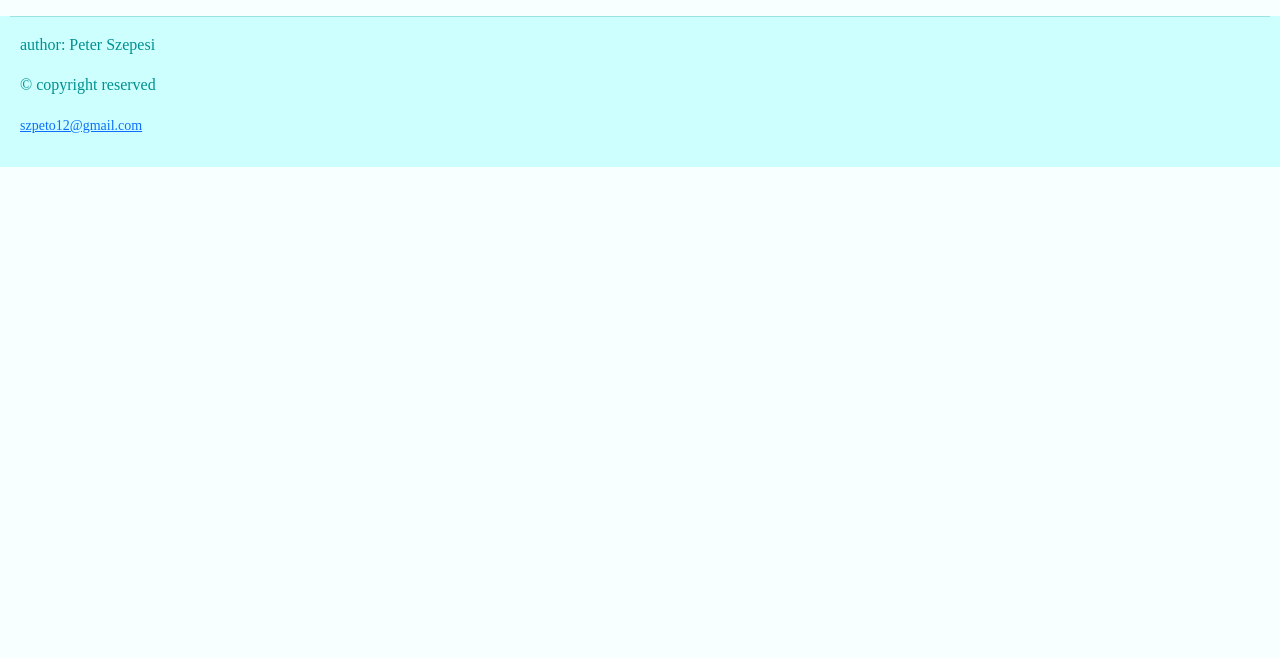
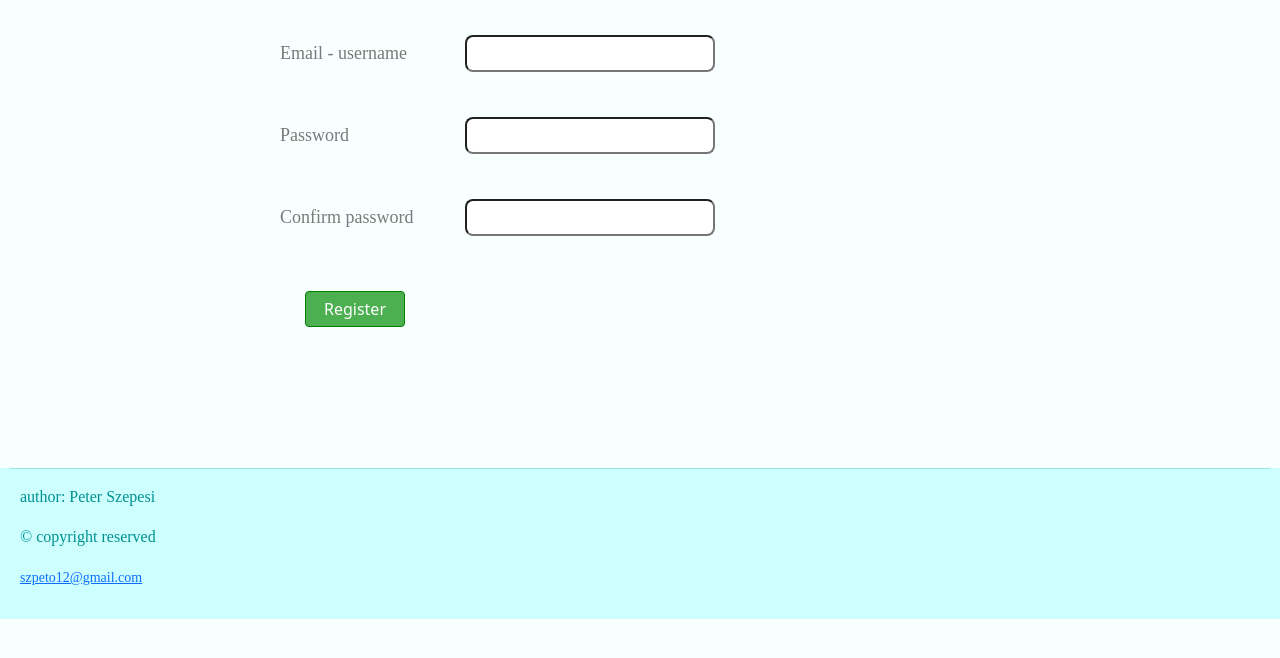
Before and after one commit to SzPeto/Python-Flask-website, a Flask app: page /register in a window 1280 px wide. Shown: the part 56-714 px from the top of the page. Run offline with Flask 3, Linux system fonts and the light colour scheme.

Commit message:
Version v0.4.9.2

```diff
--- a/Main.py
+++ b/Main.py
@@ -61,11 +61,17 @@ def weather_app():
 @app.route("/register", methods=["GET", "POST"])
 def register():
     form = RegistrationForm()
+
+    if request.method == "POST":
+        print(f"def register : test")
+
     return render_template("register.html", title="Register", form=form)
 
 @app.route("/login", methods=["GET", "POST"])
 def login():
     form = LoginForm()
+    if request.method == "POST":
+        print(f"def login : test")
     return render_template("login.html", title="Login", form=form)
 
 # Main *******************************************************************************************************
--- a/static/Styles/styles.css
+++ b/static/Styles/styles.css
@@ -22,6 +22,18 @@ footer {
 }
 
 /* Layout **************************************************************************************************** */
+.base-h-box {
+    display: flex;
+    flex-direction: row;
+    margin: 10px;
+}
+
+.base-v-box {
+    display: flex;
+    flex-direction: column;
+    margin: 10px;
+}
+
 .v-box-container-main {
     display: flex;
     flex-direction: column;
@@ -103,9 +115,24 @@ footer {
     border-bottom: 1px solid rgb(188, 222, 222);
 }
 
+.register-grid {
+    display: grid;
+    grid-template-columns: 150px 1fr; /*First column is 150px wide Second column takes up all the remaining space (fr stands for fraction of available space)*/
+    gap: 15px 20px; /* row gap, column gap */
+    align-items: center;
+    margin-top: 20px;
+    margin-bottom: 20px;
+    margin-left: 20%;
+    text-align: left;
+}
+
 /* Containers ************************************************************************************************** */
 .base-container {
-    margin: 10px 10px 10px 10px;
+    margin: 10px 40px 10px 40px;
+}
+
+.register-button-container {
+    padding: 40px;
 }
 
 .footer-container {
@@ -185,6 +212,26 @@ footer {
 }
 
 /* Buttons ***************************************************************************************************** */
+.register-button {
+  padding: 5px 10px;
+  background-color: rgb(76, 175, 80);
+  border: 1px solid green;
+  color: white;
+  text-decoration: none;
+  border-radius: 4px;
+  cursor: pointer;
+  margin: 25px;;
+}
+
+.register-button:hover {
+    background-color: rgb(69, 160, 73);
+}
+
+.register-button:active {
+    background-color: rgb(51, 144, 58);
+    border: 1px inset green;
+}
+
 #city-submit {
   padding: 5px 10px;
   background-color: rgb(76, 175, 80);
@@ -206,11 +253,21 @@ footer {
 }
 
 /* Input fields ******************************************************************************************** */
-input[type="text"] {
+.weather-input {
     font-size: 18px;
     border-radius: 8px;
     padding: 6px 12px;
     width: 80%;        /* preferred width (usually fills container) */
+    max-width: 300px;   /* maximum width */
+    min-width: 80px;   /* minimal width */
+    margin: 15px;
+}
+
+.register-input {
+    font-size: 14px;
+    border-radius: 8px;
+    padding: 6px 12px;
+    width: 250px;        /* preferred width (usually fills container) */
     max-width: 300px;   /* maximum width */
     min-width: 80px;   /* minimal width */
     margin: 15px;
@@ -224,6 +281,12 @@ input[type="text"] {
 }
 
 .current-time-label {
+    font-size: 18px;
+    font-family: Bahnschrift;
+    color: rgb(122, 122, 122);
+}
+
+.register-label {
     font-size: 18px;
     font-family: Bahnschrift;
     color: rgb(122, 122, 122);
--- a/templates/register.html
+++ b/templates/register.html
@@ -5,7 +5,18 @@
         <div class="base-container">
             <form method="POST" action="/register">
                 {{ form.hidden_tag() }} <!-- This line is needed for security reasons -->
+                <div class="register-grid">
+                    {{ form.email_username.label(class="register-label") }}
+                    {{ form.email_username(class="register-input") }}
+                    {{ form.password.label(class="register-label") }}
+                    {{ form.password(class="register-input") }}
+                    {{ form.confirm_password.label(class="register-label") }}
+                    {{ form.confirm_password(class="register-input") }}
+                    <button type="submit" class="register-button">Register</button>
+                </div>
+                <div class="register-button-container">
 
+                </div>
             </form>
         </div>
     </main>
--- a/templates/weather-app.html
+++ b/templates/weather-app.html
@@ -16,7 +16,7 @@
                     <p class="section-label">Current weather</p>
 
                     <form method="POST" action="/weather-app">
-                        <input type="text" id="city-input" name="city-input" placeholder="Enter a city name"><br>
+                        <input class="weather-input" type="text" id="city-input" name="city-input" placeholder="Enter a city name"><br>
                         <button type="submit" name="event" id="city-submit">Submit</button>
                     </form>
                     {% if data %}
--- a/weather_app.py
+++ b/weather_app.py
@@ -97,7 +97,7 @@ class WeatherApp:
         # Formatting temperature
         temp_temperature = self.data.get("main").get("temp")
         if self.temp_unit == "c":
-            self.temperature = f"{float(temp_temperature - 273.15 + 1):.1f}"
+            self.temperature = f"{float(temp_temperature - 273.15):.1f}"
             self.temp_sign = "°C"
 
         # Getting the icon
```
Also changed, not shown: 1 other file.
